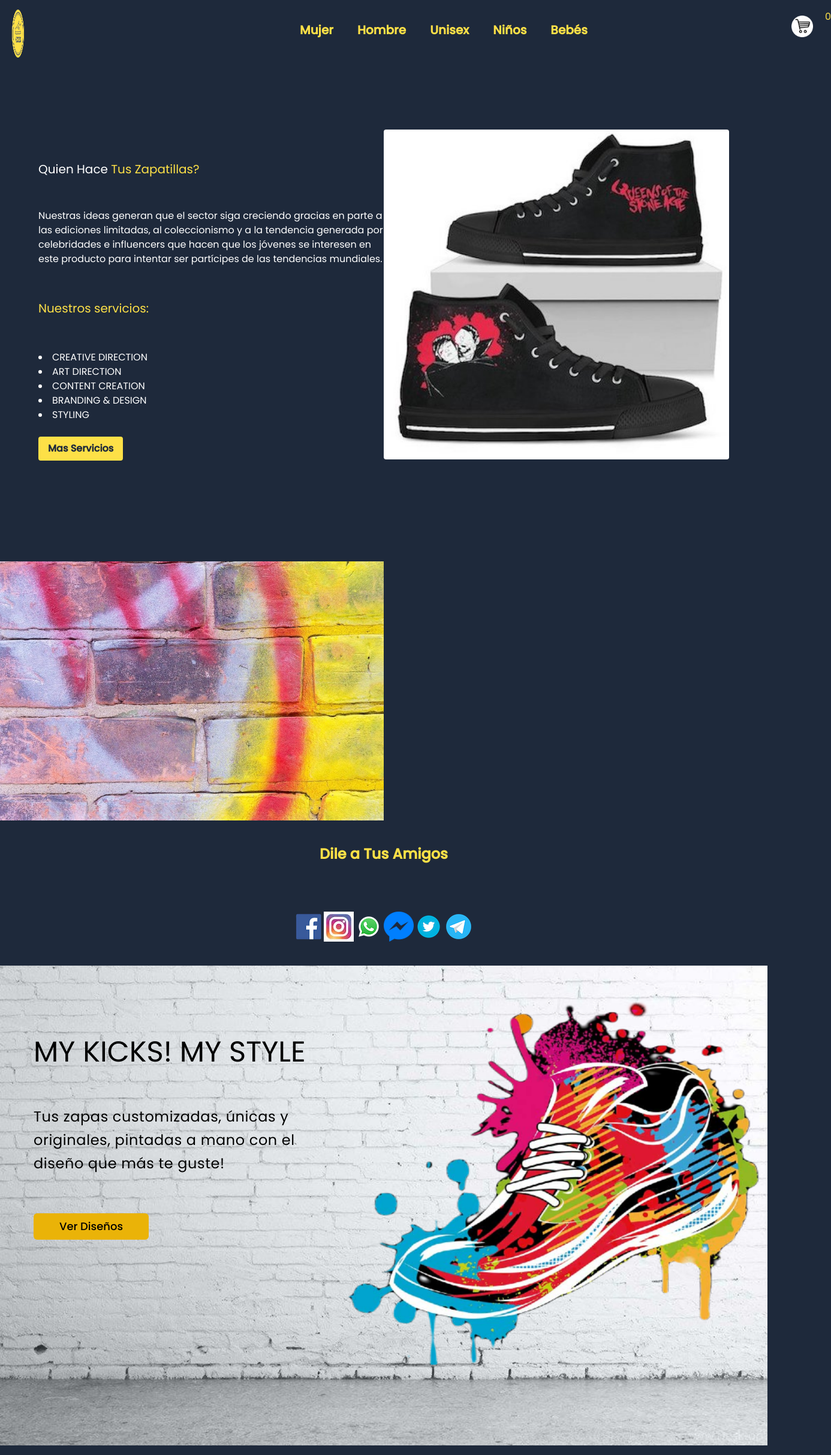
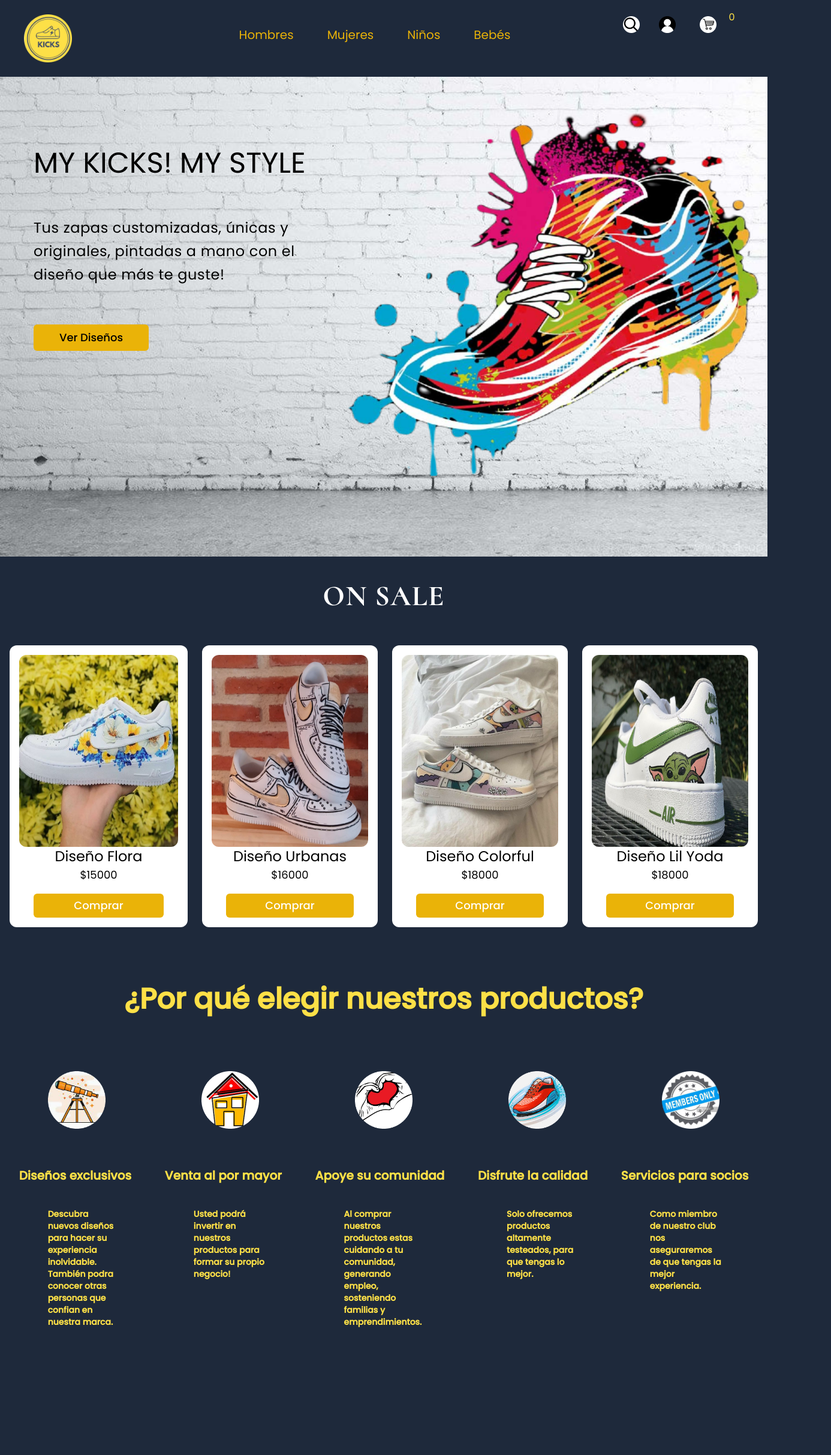
Before and after one commit to Analia-Ramos/numen-project, a React (Create React App) app: page / in a window 1280 px wide. Shown: the top 2426 px of the page at 60% size, 1386 px wide, since content can reach past the window. Built offline with nearby package versions, Linux system fonts and the light colour scheme.

Commit message:
Cambios al 24 julio

```diff
--- a/package.json
+++ b/package.json
@@ -6,6 +6,7 @@
     "@testing-library/jest-dom": "^5.16.4",
     "@testing-library/react": "^13.3.0",
     "@testing-library/user-event": "^13.5.0",
+    "eslint-plugin-react": "^7.30.1",
     "react": "^18.2.0",
     "react-dom": "^18.2.0",
     "react-responsive-carousel": "^3.2.23",
@@ -22,6 +23,9 @@
     "extends": [
       "react-app",
       "react-app/jest"
+
+
+
     ]
   },
   "browserslist": {
--- a/src/App.js
+++ b/src/App.js
@@ -8,7 +8,10 @@
 import SurpriseSomeone from "./Components/SurpriseSomeone";
 import Instagram from "./Components/Instagram";
 import Footer from "./Components/Footer";
-// import Quality from "./Components/Quality";
+import Quality from "./Components/Quality"
+import OurProducts from "./Components/OurProducts/OurProducts";
+import IconsQuality from "./Components/IconsQuality/IconsQuality";
+import WhyChoose from "./Components/WhyChoose";
 
 function App() {
   const [carrito, setCarrito] = useState(0);
@@ -16,14 +19,17 @@
   return (
     <div>
       <Head cart={carrito} />
-      {/* <Quality /> */}
-      <WhoMakes />
-      <TellAFriend />
+
+
       <Banner />
       <LatestOffers cart={carrito} setCart={setCarrito} />
+      <IconsQuality/>
+      <OurProducts/>
+      <WhoMakes />
       <OurPartner />
       <SurpriseSomeone />
       <Instagram />
+      <TellAFriend />
       <Footer />
     </div>
   );
--- a/src/Components/Card.js
+++ b/src/Components/Card.js
@@ -1,16 +1,12 @@
 export default function Card (props) {
 
     return (
+        <div className='flex flex-col flex-wrap space-x-16 mt-18 pt-14 bg-slate-800 items-centers sm:-mb-12'>
 
-
-
-
-            <div className='flex flex-col flex-wrap mt-18 pt-14 bg-slate-800 items-centers  space-x-16'>
-
-                <h2 className='m-2 mb-10 px-4 text-yellow-300 text-xl font-Cormorant'>{props.title}
-                    <p className='m-2 bg-slate-800 w-40 pl-6 mt-10 pl-10 text-yellow-300 text-sm'>{props.paragraph}</p>
-                </h2>
-            </div>
+            <h2 className='px-4 m-2 mb-10 text-xl text-yellow-300 font-Cormorant'>{props.title}
+                <p className='w-40 pl-10 m-2 mt-10 text-sm text-yellow-300 bg-slate-800'>{props.paragraph}</p>
+            </h2>
+        </div>
 
     )
 
--- a/src/Components/Head/index.jsx
+++ b/src/Components/Head/index.jsx
@@ -1,39 +1,85 @@
 import React from "react";
+
 
 const Head = ({cart}) => {
   return (
-    <div className="py-4 bg-slate-800 w-1181 h-130">
+    // <div className="py-4 bg-slate-800 w-1181 h-130">
 
-      <nav>
-        <div className="container flex" >
-          <div className="flex flex-grow">
-               <img src="../images/NuevoLogo.png" className="w-20 h-20 ml-5" alt="logotipo">
-              </img>
-          </div>
+    //   <nav>
+    //     <div className="container flex" >
+    //       <div className="flex flex-row">
+    //            <img src="../images/NuevoLogo.png" className="h-20 ml-4 min-w-min" alt="logotipo">
+    //           </img>
+    //       </div>
 
-          <div className="flex flex-grow ml-80">
-            <div className="items-center justify-between mt-5 ml-40">
-                <a href="" className="mr-10 text-xl font-bold text-yellow-300 duration-700 ease-in-out hover:text-yellow-400 font-Poppins hover:text-2xl">Mujer</a>
-                <a href="" className="mr-10 text-xl font-bold text-yellow-300 duration-700 ease-in-out hover:text-yellow-400 font-Poppins hover:text-2xl">Hombre</a>
-                <a href="" className="mr-10 text-xl font-bold text-yellow-300 duration-700 ease-in-out hover:text-yellow-400 font-Poppins hover:text-2xl">Unisex</a>
-                <a href="" className="mr-10 text-xl font-bold text-yellow-300 duration-700 ease-in-out hover:text-yellow-400 font-Poppins hover:text-2xl">Niños</a>
-                <a href="" className="mr-0 text-xl font-bold text-yellow-300 duration-700 ease-in-out hover:text-yellow-400 font-Poppins hover:text-2xl">Bebés</a>
-            </div>
-            <div className="flex ml-60">
-                <a href="#"><img src="../images/lupita.png" className="w-18 h-14 py-2.5 px-5"  alt="busqueda"></img></a>
-                <a href="#"><img src="../images/persona.png" className="w-18 h-14 py-2.5 px-5"  alt="contacto"/></a>
-                <img src="../images/carrito.png" className="w-18 h-14 py-2.5 px-5"  alt="tus compras"/>
-                <h2 className="text-yellow-300">{cart}</h2>
-                <div className="rounded-full">
+    //       <div className="flex flex-row ml-80">
+    //         <div className="items-center justify-between pl-40 mt-5">
+    //             <a href="" className="mr-10 text-xl font-bold text-yellow-500 duration-700 ease-in-out hover:text-yellow-300 font-Poppins hover:text-1xl">Mujer</a>
+    //             <a href="" className="mr-10 text-xl font-bold text-yellow-500 duration-700 ease-in-out hover:text-yellow-300 font-Poppins hover:text-2xl">Hombre</a>
+    //             <a href="" className="mr-10 text-xl font-bold text-yellow-500 duration-700 ease-in-out hover:text-yellow-300 font-Poppins hover:text-2xl">Unisex</a>
+    //             <a href="" className="mr-10 text-xl font-bold text-yellow-500 duration-700 ease-in-out hover:text-yellow-300 font-Poppins hover:text-2xl">Niños</a>
+    //             <a href="" className="mr-0 text-xl font-bold text-yellow-500 duration-700 ease-in-out hover:text-yellow-300 font-Poppins hover:text-2xl">Bebés</a>
+    //         </div>
+    //         <div className="flex flex-row ml-60 sm:flex-row ">
+    //             <a href="#"><img src="../images/lupita.png" className="min-w-min h-14 py-2.5 px-3"  alt="busqueda"></img></a>
+    //             <a href="#"><img src="../images/persona.png" className="min-w-min h-14 py-2.5 px-5"  alt="contacto"/></a>
+    //             <img src="../images/carrito.png" className="min-w-min h-14 py-2.5 px-5"  alt="tus compras"/>
+    //             <h2 className="text-yellow-300">{cart}</h2>
+    //             <div className="rounded-full">
 
-                </div>
-            </div>
+    //             </div>
+    //         </div>
 
-          </div>
+    //       </div>
 
-        </div>
-      </nav>
+    //     </div>
+    //   </nav>
+    // </div>
+
+
+    <nav class="flex items-center justify-between flex-wrap bg-slate-800 p-6">
+  <div class="flex items-center flex-shrink-0 text-yellow-300 mr-6">
+                <img src="../images/NuevoLogo.png" className="h-20 ml-4 mr-10 in-w-min" alt="logotipo">
+                 </img>
+
+  </div>
+  <div class="block lg:hidden">
+    <button
+      id="boton"
+      class="flex items-center px-6 py-2 border rounded text-yellow-500 border-yellow-500 hover:text-yellow-300 hover:border-yellow-300">
+      <svg class="fill-current h-3 w-3" viewBox="0 0 20 20" xmlns="http://www.w3.org/2000/svg"><title>Menu</title><path d="M0 3h20v2H0V3zm0 6h20v2H0V9zm0 6h20v2H0v-2z"/></svg>
+    </button>
+  </div>
+  <div id="menu" class=" sm:ml-50 lg:flex-grow lg:relative lg:inline-flex lg:items-center lg:w-auto lg:text-center lg:-mt-10">
+    <div class=" lg:flex-grow lg:mr-60">
+      <a href="https://campus.academianumen.com/login/index.php" class="sm:hidden md:hidden lg:inline-block lg:mt-0 lg:pl-10 lg:text-xl text-yellow-500 hover:text-yellow-300  mr-4 hover:text-2xl transition-all">
+      Hombres
+      </a>
+      <a href="https://campus.academianumen.com/login/index.php" class="sm:hidden md:hidden lg:inline-block lg:mt-0 lg:pl-10 lg:text-xl text-yellow-500 hover:text-yellow-300  mr-4 hover:text-2xl transition-all">
+        Mujeres
+      </a>
+      <a href="https://campus.academianumen.com/login/index.php" class="sm:hidden md:hidden lg:inline-block lg:mt-0 lg:pl-10 lg:text-xl text-yellow-500 hover:text-yellow-300  mr-4 hover:text-2xl transition-all">
+        Niños
+      </a>
+      <a href="https://campus.academianumen.com/login/index.php" class="sm:hidden md:hidden lg:inline-block lg:mt-0 lg:pl-10 lg:text-xl text-yellow-500 hover:text-yellow-300  mr-4 hover:text-2xl transition-all">
+        Bebés
+      </a>
+      <div className="flex flex-row sm:flex-row md:flex lg:relative lg:inline-flex lg:ml-40 lg:-mr-96 lg:items-start">
+                 <a href="#"><img src="../images/lupita.png" className="min-w-min h-12 py-2.5 px-3"  alt="busqueda"></img></a>
+                 <a href="#"><img src="../images/persona.png" className="min-w-min h-12 py-2.5 px-5"  alt="contacto"/></a>
+                 <img src="../images/carrito.png" className="min-w-min h-12 py-2.5 px-5"  alt="tus compras"/>
+                 <h2 className="text-yellow-300">{cart}</h2>
+                 <div className="rounded-full"></div>
     </div>
+    {/* <div className="flex w-full sm:flex md:flex lg:flex sm:items-center md:items-end lg:items-end lg:w-auto">
+      <a href="https://campus.academianumen.com/login/index.php" class="border-rounded text-yellow-300 border-yellow-300 hover:border-transparent hover:text-slate-800 hover:text-lg transition-all hover:bg-yellow-300 mt-4
+      sm:px-10 sm:py-4 sm:mt-10 sm:ml-auto sm:relative sm:items-center sm:border rounded
+      md:px-10 md:py-4 md:relative md:mt-10
+      lg:inline-block lg:relative lg:text-sm lg:px-10 lg:py-4 lg:leading-none lg:mt-0">LOGIN</a>
+    </div> */}
+  </div>
+  </div>
+</nav>
   );
 };
 
--- a/src/Components/IconsQuality/IconsQuality.js
+++ b/src/Components/IconsQuality/IconsQuality.js
@@ -1,17 +1,24 @@
 import React from "react";
 
-const ImagesQuality=() => {
+const IconsQuality=() => {
 
     return (
-        <div className="bg-slate-800 pt-24 flex flex-grow justify-center  space-x-20 flex-wrap justify-evenly px-0">
-            <img src="../images/telescope.png" className="w-30 h-24"  alt="telescope image"></img>
-            <img src="../images/casa.png" className="w-30 h-24"  alt="telescope image"></img>
-            <img src="../images/manos.png" className="w-30 h-24"  alt="telescope image"></img>
-            <img src="../images/zapatilla.jpg" className="w-30 h-24"  alt="telescope image"></img>
-            <img src="../images/miembros.jpg" className="w-30 h-24"  alt="telescope image"></img>
+    <>
+        <div className="justify-center pt-20 text-5xl font-bold text-center text-yellow-300 bg-slate-800 font-Poppins">
+            <h2>¿Por qué elegir nuestros productos?</h2>
         </div>
+        <div className="flex-wrap flex-grow px-0 pt-24 space-x-20 sm:hidden sm:justify-evenly md:hidden md:justify-evenly lg:flex bg-slate-800 justify-evenly ">
+            <img src="../images/telescope.png" className="h-24 w-30"  alt="Telescope"></img>
+            <img src="../images/casa.png" className="h-24 w-30"  alt="House"></img>
+            <img src="../images/manos.png" className="h-24 w-30"  alt="Hands"></img>
+            <img src="../images/zapatilla.jpg" className="h-24 w-30"  alt="Trainers"></img>
+            <img src="../images/miembros.jpg" className="h-24 w-30"  alt="Members"></img>
+        </div>
+
+
+    </>
     )
 
 }
 
-export default ImagesQuality
+export default IconsQuality
--- a/src/Components/OurProducts/OurProducts.js
+++ b/src/Components/OurProducts/OurProducts.js
@@ -1,12 +1,10 @@
 import React from "react";
-import Section from "../Section/Title";
 import IconsQuality from "../IconsQuality/IconsQuality"
-import Quality from "../Quality";
+import Quality from "../Quality"
 import Card from "../Card";
 
 
 const OurProducts=() => {
-
     const atributos = [
         {title: "Diseños exclusivos", paragraph: " Descubra nuevos diseños para hacer su experiencia inolvidable. También podra conocer otras personas que confian en nuestra marca."},
         {title: "Venta al por mayor", paragraph:" Usted podrá invertir en nuestros productos para formar su propio negocio!"},
@@ -15,18 +13,12 @@
         {title: "Servicios para socios", paragraph: "Como miembro de nuestro club nos aseguraremos de que tengas la mejor experiencia."},
 
     ]
-
-
     return (
-        <div className="bg-slate-800 h-80">
-
-            <Section/>
-            <IconsQuality/>
+        <div className="h-full mb-10 bg-slate-800 sm:-mb-20 md:-mb-20 lg:mb-20">
             <Quality
                 contenido={atributos}
             />
             <Card/>
-
         </div>
     )
 
--- a/src/Components/Quality/index.jsx
+++ b/src/Components/Quality/index.jsx
@@ -1,18 +1,13 @@
 import React from 'react'
 import Card from '../Card'
-// import { GoTelescope, BsFillHouseDoorFill, FaRegHandshake, AiOutlineLike, GiCrownedHeart } from "react-icons/fa";
-
-
 
 
 const Quality = (props) =>  {
+   return (
+  <>
 
 
-
-  return (
-
-    <div className='bg-slate-800 font-bold flex flex-grow flex-wrap justify-evenly px-auto h-100  justify-center'>
-
+      <div className='flex flex-wrap flex-grow font-bold h-100 bg-slate-800 justify-evenly px-auto '>
       {props.contenido.map(atributo=> (
         <Card
            title={atributo.title}
@@ -21,6 +16,8 @@
        ))}
 
     </div>
+
+</>
   )
 }
 
```
Also changed, not shown: src/Components/Section/Title.js (deleted, +0 -12 lines), src/Components/Logo.js (added), 1 other file (tests, documents, lock files or other folders).
